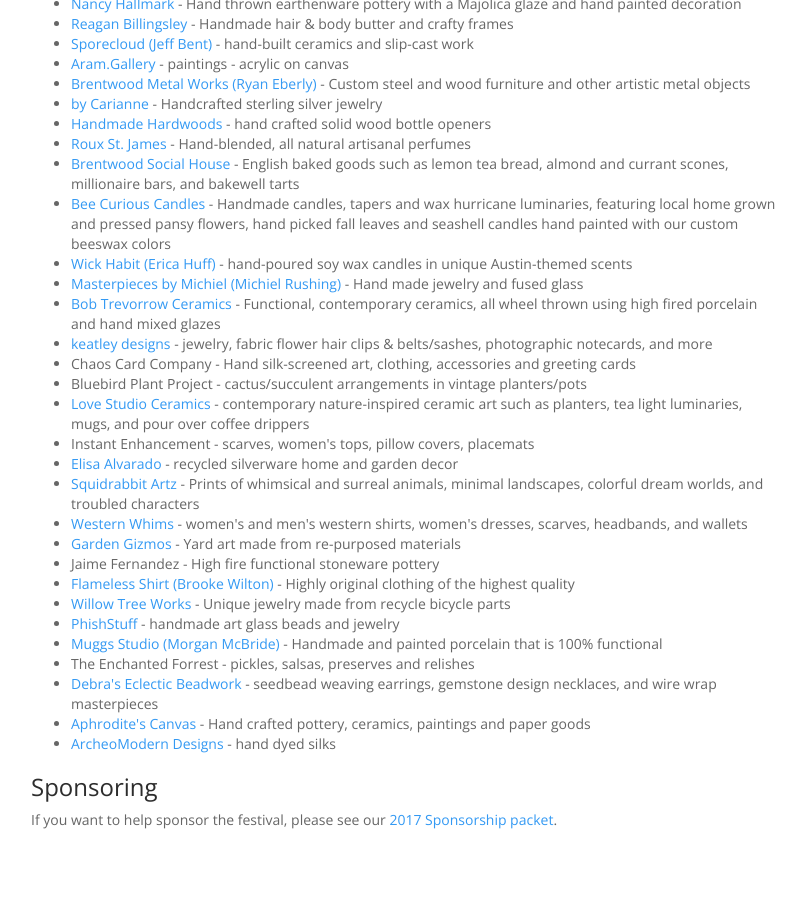
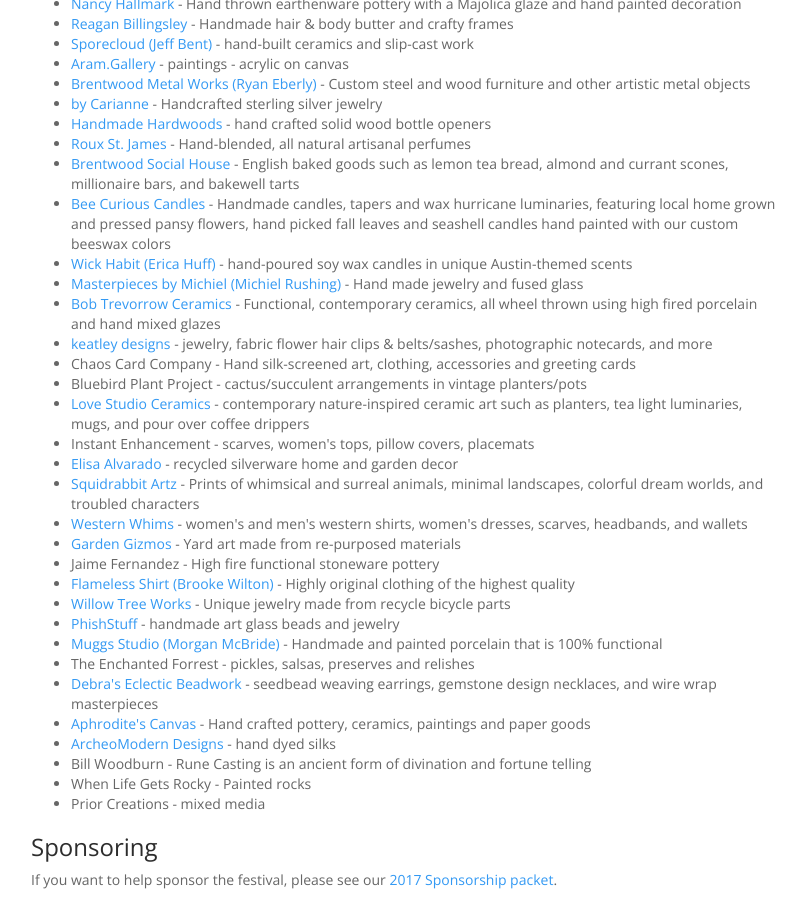
Before and after one commit to vccw/vccw.github.io, a Jekyll site: the page built from vcf_2017.md, in a window 1280 px wide and 900 px high, scrolled down 1329 px. Shown: the whole window, without its empty margins (39-845 px from the left). Built offline with Jekyll 4.4.1, drawn with Linux system fonts in a browser that asks for light colours; comment, search, counter and statistics services are not loaded; before the commit the page ends 2169 px from its top, so only the background shows below that.

Commit message:
Add mail-only artists

```diff
--- a/_data/artists_spring2017.yaml
+++ b/_data/artists_spring2017.yaml
@@ -127,3 +127,9 @@
 - name: ArcheoModern Designs
   url: http://www.archeomoderndesigns.com/
   description: hand dyed silks
+- name: Bill  Woodburn
+  description: Rune Casting is an ancient form of divination and fortune telling
+- name: When Life Gets Rocky
+  description: Painted rocks
+- name: Prior Creations
+  description: mixed media
```
